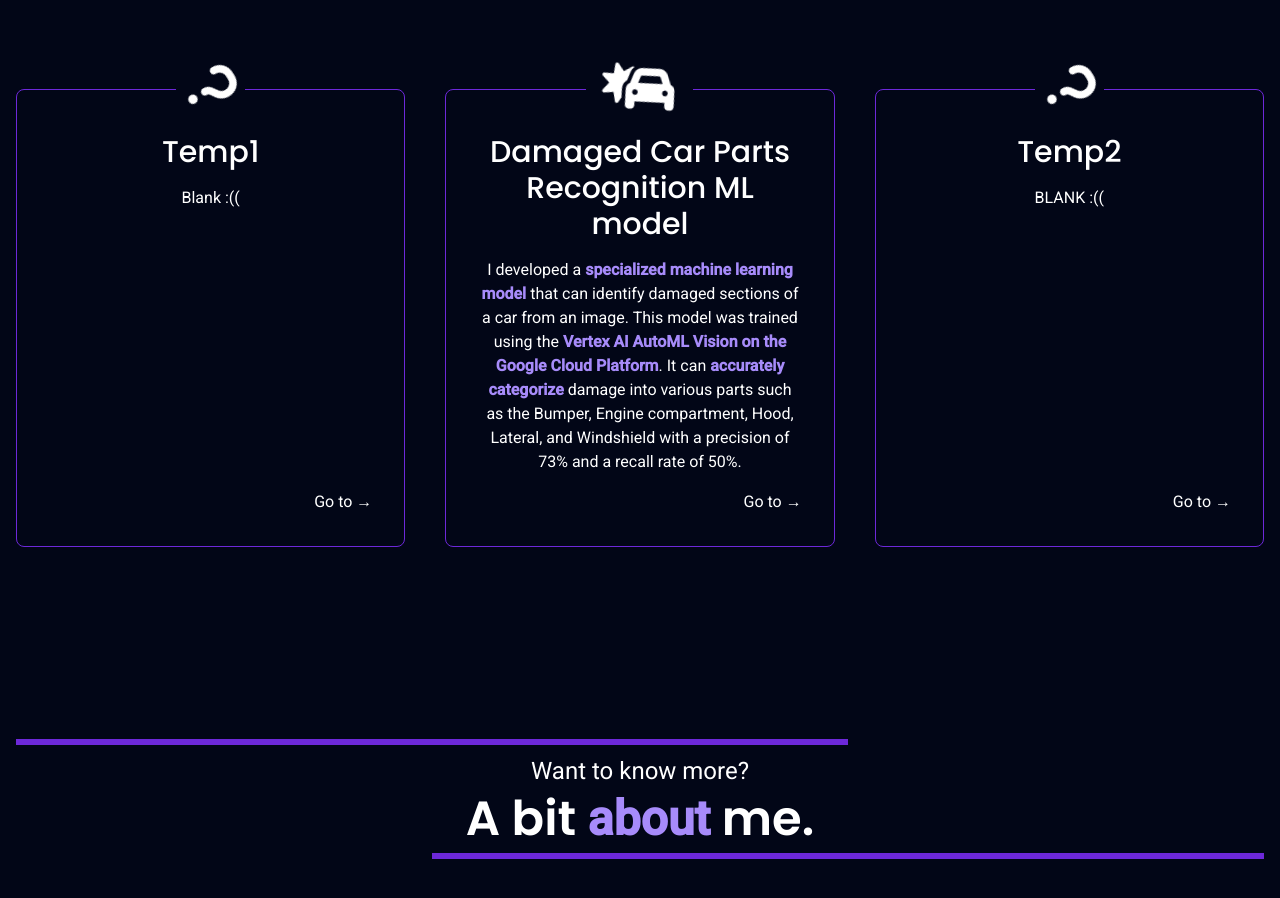
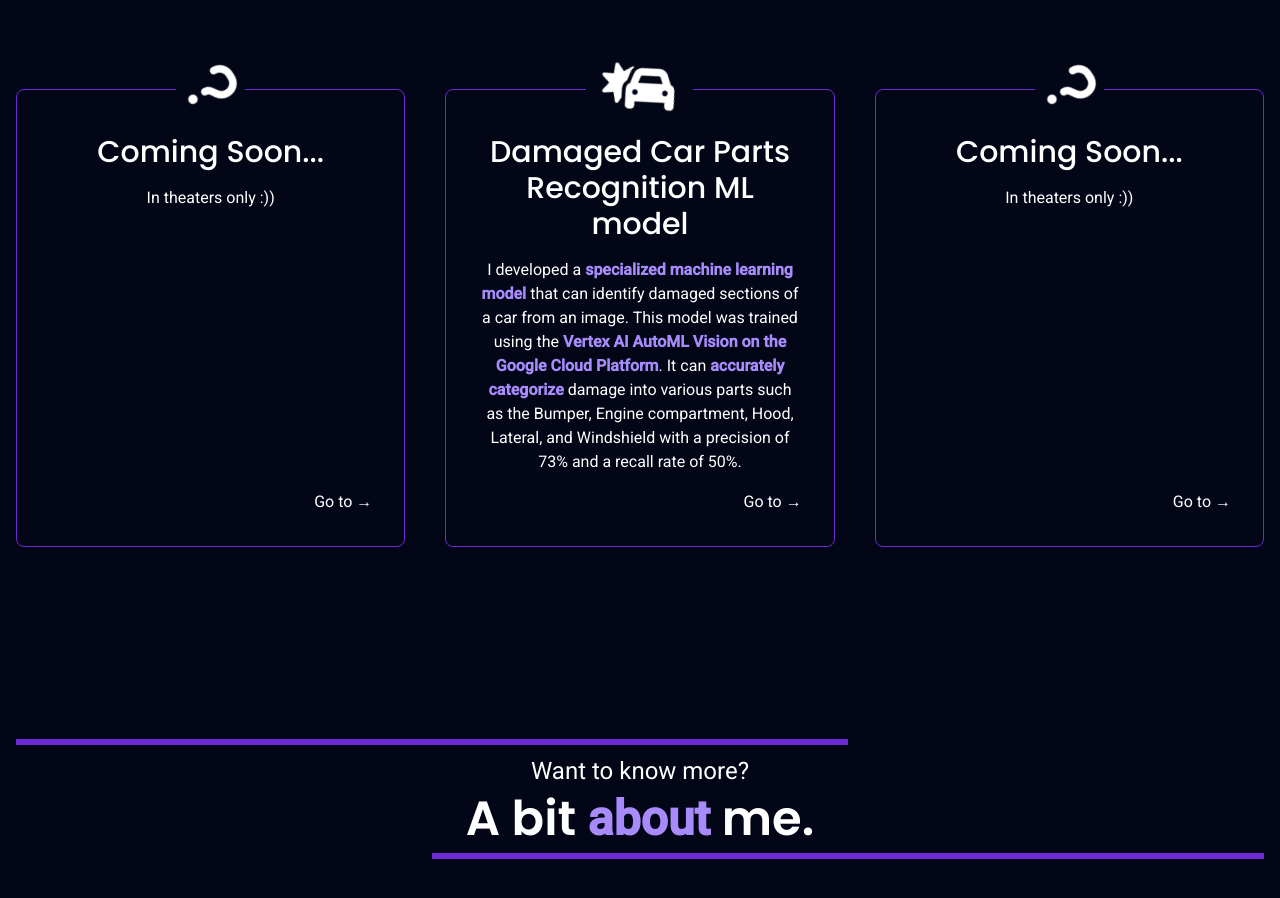
Before and after one commit to pandu-0/svelte-kit-portfolio, a SvelteKit app: page / in a window 1280 px wide. Shown: the part 1000-1898 px from the top of the page. Built offline with nearby package versions, Linux system fonts and the light colour scheme.

Commit message:
In theaters only :))

```diff
--- a/src/components/Main.svelte
+++ b/src/components/Main.svelte
@@ -3,11 +3,11 @@
 
 let steps = [
     {
-        name: "Temp1",
+        name: "Coming Soon...",
         // Icons are from https://fontawesome.com/
         icon: "fa-solid fa-question fa-spin",
         description:
-            "INSERT",
+            "None",
         href: "#",
     },
 
@@ -19,12 +19,11 @@
         href: "https://github.com/pandu-0/Damaged-Car-Parts-Recognition-ML-Model",
     },
     {
-        name: "Temp2",
+        name: "Coming Soon...",
         icon: "fa-solid fa-question fa-spin",
         description:
-            "INSERT2",
+            "None",
         href: "#",
-
     },
 ];
 
@@ -160,7 +159,7 @@
                     graphs plotted using
                     <strong class="text-violet-400">gnuplot</strong>. -->
 
-                    Blank :((
+                    In theaters only :))
 
                 </p>
             </Step>
@@ -189,7 +188,7 @@
             <!-- PROJECT 3 -->
             <Step step={steps[2]}>
                 <p>
-                    BLANK :((
+                    In theaters only :))
                 </p>
             </Step>
 
```
